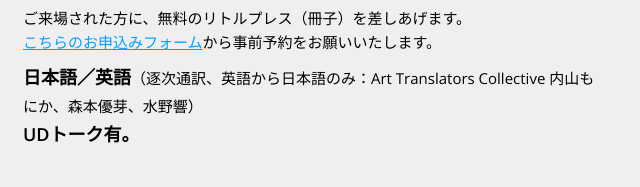
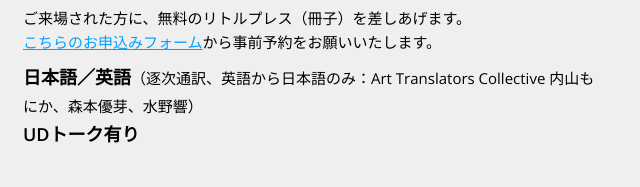
Before and after one commit to flybyanomalies/flybyanomalies.github.io, a website: page src/pug/index.pug in a window 1280 px wide. Shown: the part 366-553 px from the top of the page, 640-1280 px from the left. Drawn offline with nearby package versions, Linux system fonts and the light colour scheme; files that its build step writes are made by us from their sources; files whose address does not match are found by name.

Commit message:
どうかしら

```diff
--- a/src/pug/index.pug
+++ b/src/pug/index.pug
@@ -40,7 +40,7 @@ block contents
           dd 日本語／英語
             span.small （逐次通訳、英語から日本語のみ：Art Translators Collective 内山もにか、森本優芽、水野響）
             br
-            |UDトーク有。
+            |UDトーク有り
 
       .block.name
         h3 登壇者
```
Also changed, not shown: index.html.
